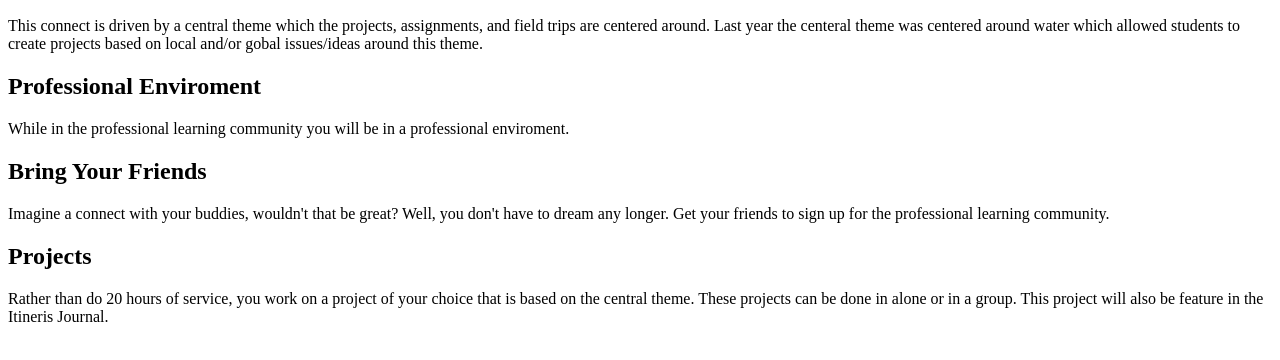
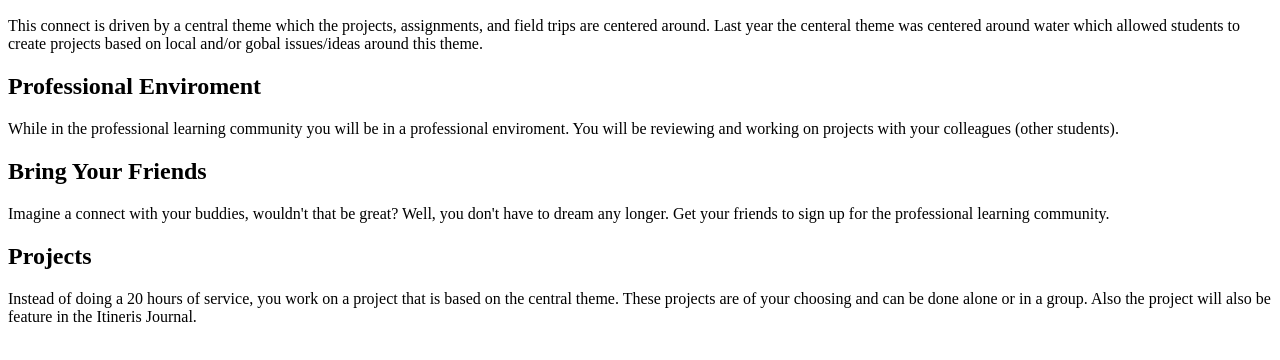
Before and after one commit to Jordantayl/Senior-Connect-Page, a plain HTML site: page index.html in a window 1280 px wide. Shown: the part 96-456 px from the top of the page. Drawn offline with Linux system fonts and the light colour scheme.

Commit message:
Edited words

```diff
--- a/index.html
+++ b/index.html
@@ -14,11 +14,11 @@
                 gobal issues/ideas around this theme.
             </p>
         <h2>Professional Enviroment</h2>
-            <p>While in the professional learning community you will be in a professional enviroment.
+            <p>While in the professional learning community you will be in a professional enviroment. You will be reviewing and working on projects with your colleagues (other students).
             </p>
         <h2>Bring Your Friends</h2>
             <p>Imagine a connect with your buddies, wouldn't that be great? Well, you don't have to dream any longer. Get your friends to sign up for the professional learning community.</p>
         <h2>Projects</h2>
-            <p>Rather than do 20 hours of service, you work on a project of your choice that is based on the central theme. These projects can be done in alone or in a group. This project will also be feature in the Itineris Journal.</p>
+            <p>Instead of doing a 20 hours of service, you work on a project that is based on the central theme. These projects are of your choosing and can be done alone or in a group. Also the project will also be feature in the Itineris Journal.</p>
 </body>
 </html>
```
